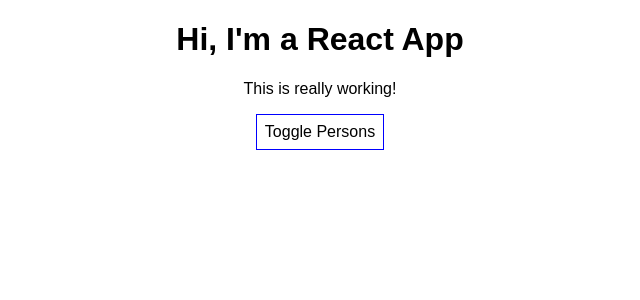
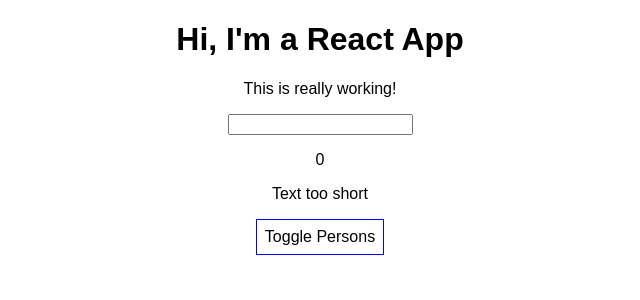
Before and after one commit to lomonosv/udemy-react-complete-guide, a React (Create React App) app: page / in a window 1280 px wide. Shown: the top 300 px of the page, without its empty margins (320-960 px from the left). Built offline with nearby package versions, Linux system fonts and the light colour scheme.

Commit message:
Assignment 2

```diff
--- a/src/App.js
+++ b/src/App.js
@@ -2,6 +2,8 @@ import React, { Component } from 'react';
 import './App.css';
 
 import Person from './Person/Person';
+import Validation from './Validation/Validation';
+import Char from './Char/Char';
 
 class App extends Component {
   state = {
@@ -11,7 +13,8 @@ class App extends Component {
         { id: 'asdf1', name: 'Stephanie', age: 26 }
     ],
     otherState: 'some other state',
-    showPersons: false
+    showPersons: false,
+    enteredValue: ''
   };
 
   nameChangedHandler = (event, id) => {
@@ -44,6 +47,21 @@ class App extends Component {
     });
   };
 
+  changeInputFieldHandler = (event) => {
+      this.setState({
+          enteredValue: event.target.value
+      });
+  };
+
+  removeCharHandler = (index) => {
+    const enteredValue = [...this.state.enteredValue];
+    enteredValue.splice(index, 1);
+
+    this.setState({
+        enteredValue: enteredValue.join('')
+    });
+  };
+
   render() {
     const style = {
       backgroundColor: 'white',
@@ -70,10 +88,28 @@ class App extends Component {
         );
     }
 
+    let charList = (
+      <div>
+        { this.state.enteredValue.split('').map((char, index) => {
+          return <Char
+            click={ this.removeCharHandler.bind(this, index) }
+            letter={ char }
+            key={ index }/>
+        }) }
+      </div>
+    );
+
     return (
       <div className="App">
         <h1>Hi, I'm a React App</h1>
         <p>This is really working!</p>
+        <input
+          type="text"
+          onChange={ event => this.changeInputFieldHandler(event) }
+          value={ this.state.enteredValue }/>
+        <p>{ this.state.enteredValue.length }</p>
+        { charList }
+        <Validation textLength={ this.state.enteredValue.length }/>
         <button
           style={ style }
           onClick={ this.togglePersonsHandler }>Toggle Persons</button>
--- /dev/null
+++ b/src/Char/Char.css
@@ -0,0 +1,7 @@
+.Char {
+  display: inline-block;
+  padding: 16px;
+  text-align: center;
+  margin: 16px;
+  border: 1px solid black;
+}
--- /dev/null
+++ b/src/Char/Char.js
@@ -0,0 +1,12 @@
+import React from 'react';
+import './Char.css';
+
+const char = (props) => {
+  return (
+    <div
+      className="Char"
+      onClick={ props.click }>{ props.letter }</div>
+  );
+};
+
+export default char;
--- /dev/null
+++ b/src/Validation/Validation.js
@@ -0,0 +1,14 @@
+import React from 'react';
+
+const validation = (props) => {
+  let output = props.textLength <= 5 ?
+    'Text too short' : 'Text long enough';
+
+  return (
+    <div className="Validation">
+      <p>{ output }</p>
+    </div>
+  )
+};
+
+export default validation;
```
